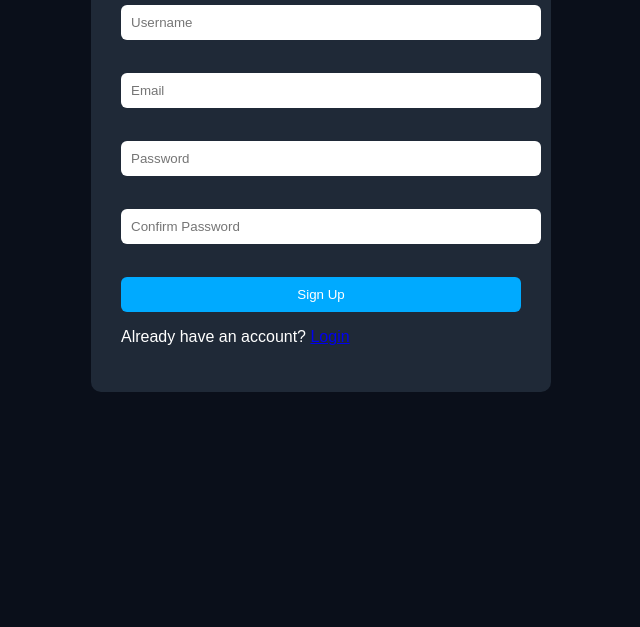
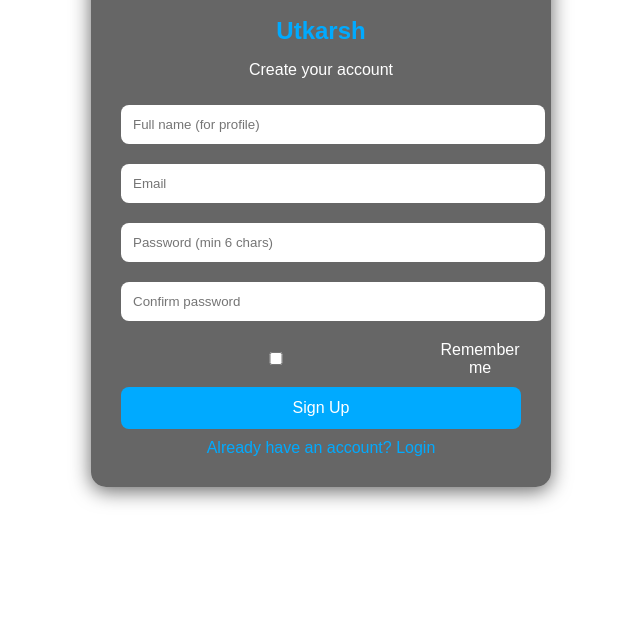
Before and after one commit to Utkarshchoudhary2/Utkarshchaudhary, a plain HTML site: page signup.html in a window 1280 px wide. Shown: the part 173-800 px from the top of the page, without its empty margins (319-959 px from the left). Drawn offline with Linux system fonts and the light colour scheme; no server answers.

Commit message:
Add files via upload

```diff
--- a/signup.html
+++ b/signup.html
@@ -1,26 +1,80 @@
 <!doctype html>
-<html lang="en"><head>
+<html lang="en">
+<head>
   <meta charset="utf-8">
   <meta name="viewport" content="width=device-width,initial-scale=1">
   <title>Sign Up</title>
   <link rel="stylesheet" href="css/style.css">
-</head><body>
-<div class="content auth">
-  <h2>Sign Up</h2>
-  <form id="signupForm" target="_blank">
-    <input type="text" id="signupName" placeholder="Username" required><br><br>
-    <input type="email" id="signupEmail" placeholder="Email" required><br><br>
-    <input type="password" id="signupPassword" placeholder="Password" required><br><br>
-    <input type="password" id="signupConfirm" placeholder="Confirm Password" required><br><br>
-    <button type="submit" class="btn">Sign Up</button>
+  <style>
+    body {
+      margin: 0;
+      height: 100vh;
+      display: flex;
+      justify-content: center;
+      align-items: center;
+      background: transparent;
+      color: #fff;
+      font-family: Arial, sans-serif;
+    }
+    .auth-card {
+      background: rgba(0,0,0,0.6);
+      padding: 30px;
+      border-radius: 15px;
+      box-shadow: 0 4px 20px rgba(0,0,0,0.6);
+      width: 90%;
+      max-width: 400px;
+      text-align: center;
+      z-index: 2;
+    }
+    .auth-card h2 {
+      color: #00aaff;
+      margin-bottom: 15px;
+    }
+    .auth-card input {
+      width: 100%;
+      padding: 12px;
+      margin: 10px 0;
+      border-radius: 8px;
+      border: none;
+      outline: none;
+    }
+    .auth-card button {
+      width: 100%;
+      padding: 12px;
+      margin-top: 10px;
+      border-radius: 8px;
+      border: none;
+      background: #00aaff;
+      color: #fff;
+      font-size: 16px;
+      cursor: pointer;
+    }
+    .auth-card a {
+      color: #00aaff;
+      text-decoration: none;
+      display: block;
+      margin-top: 10px;
+    }
+  </style>
+</head>
+<body>
+<div id="particles-js"></div>
+<div class="auth-card">
+  <h2>Utkarsh</h2>
+  <p>Create your account</p>
+  <form id="signupForm">
+    <input type="text" id="signupName" placeholder="Full name (for profile)" required>
+    <input type="email" id="signupEmail" placeholder="Email" required>
+    <input type="password" id="signupPassword" placeholder="Password (min 6 chars)" required>
+    <input type="password" id="confirmPassword" placeholder="Confirm password" required>
+    <label style="display:flex;align-items:center;gap:8px;margin-top:10px;">
+      <input type="checkbox" id="rememberMe"> Remember me
+    </label>
+    <button type="submit">Sign Up</button>
+    <a href="login.html">Already have an account? Login</a>
   </form>
-  <div id="verificationSection" style="display:none;margin-top:20px;">
-    <p>Verification email sent. Please check your inbox.</p>
-    <button id="resendBtn" class="btn" disabled>Resend (60s)</button>
-  </div>
-  <p>Already have an account? <a href="login.html">Login</a></p>
 </div>
-<script src="https://www.gstatic.com/firebasejs/8.10.0/firebase-app.js"></script>
-<script src="https://www.gstatic.com/firebasejs/8.10.0/firebase-auth.js"></script>
+<script src="js/particles.min.js"></script>
 <script src="js/app.js"></script>
-</body></html>
+</body>
+</html>
```
Also changed, not shown: login.html (+72 -13 lines).
